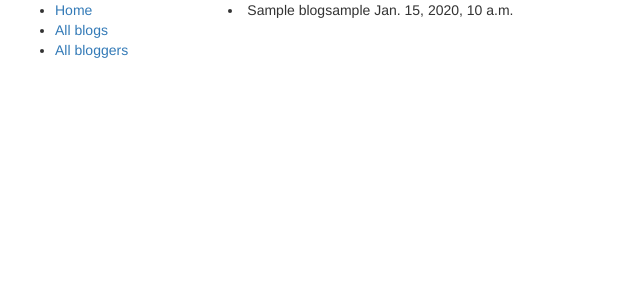
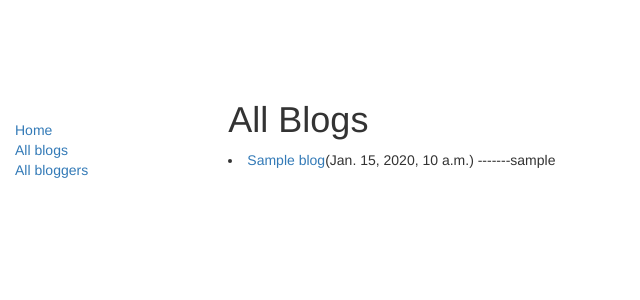
Before and after one commit to Changweiliang/blog-exercise, a Django app: template blog/templates/blog/homepage.html in a window 1280 px wide. Shown: the top 300 px of the page, without its empty margins (0-640 px from the left). Run offline with Django 3.2, Linux system fonts and the light colour scheme; the template is opened without the code that fills it: most values are stand-ins (such as "Sample title", 1, 10 or a date in 2020); some libraries are stand-ins or nearby versions.

Commit message:
post_detail

```diff
--- /dev/null
+++ b/blog/static/css/styles.css
@@ -0,0 +1,5 @@
+.sidebar-nav {
+    margin-top: 20px;
+    padding: 0;
+    list-style: none;
+}
--- a/blog/templates/blog/base.html
+++ b/blog/templates/blog/base.html
@@ -22,7 +22,9 @@
       <div class="col-sm-2">
       {% block sidebar %}
       <ul class="sidebar-nav">
-          <li><a href="">Home</a></li>
+          </br></br></br></br></br>
+          <li><a href="{% url 'blog:homepage' %}">Home</a></li>
+
           <li><a href="">All blogs</a></li>
           <li><a href="">All bloggers</a></li>
       </ul>
--- a/blog/templates/blog/homepage.html
+++ b/blog/templates/blog/homepage.html
@@ -1,7 +1,16 @@
 {% extends 'blog/base.html' %}
 
 {% block content %}
+</br></br></br></br>
+<h1>All Blogs</h1>
+{% if blog_list %}
     {% for blog in blog_list %}
-        <li>{{ blog.title }}{{ blog.Author.username }} {{ blog.posted_date }}</li>
+        <li><a href="{% url 'blog:blog_detail' blog.id %}">{{ blog.title }}</a>({{ blog.published_time }})
+            -------{{ blog.author.username }}</li>
     {% endfor %}
+{% else %}
+    <p>No blogs are found</p>
+{% endif %}
+
+
 {% endblock %}
--- a/blog/urls.py
+++ b/blog/urls.py
@@ -1,7 +1,9 @@
 from django.conf.urls import url
 from . import views
 
+
+app_name = 'blog'
 urlpatterns = [
     url(r'^$', views.HomePage.as_view(), name='homepage'),
-
+    url(r'^(?P<pk>\d+)/detail/$', views.blog_detail, name='blog_detail'),
 ]
```
Also changed, not shown: blog/templates/blog/blog_detail.html (added, +9 -0 lines), blog/views.py (+13 -1 lines), blog/migrations/0005_auto_20170919_2245.py (added), blog/static/images/local_library_model_uml.png (added), db.sqlite3.
